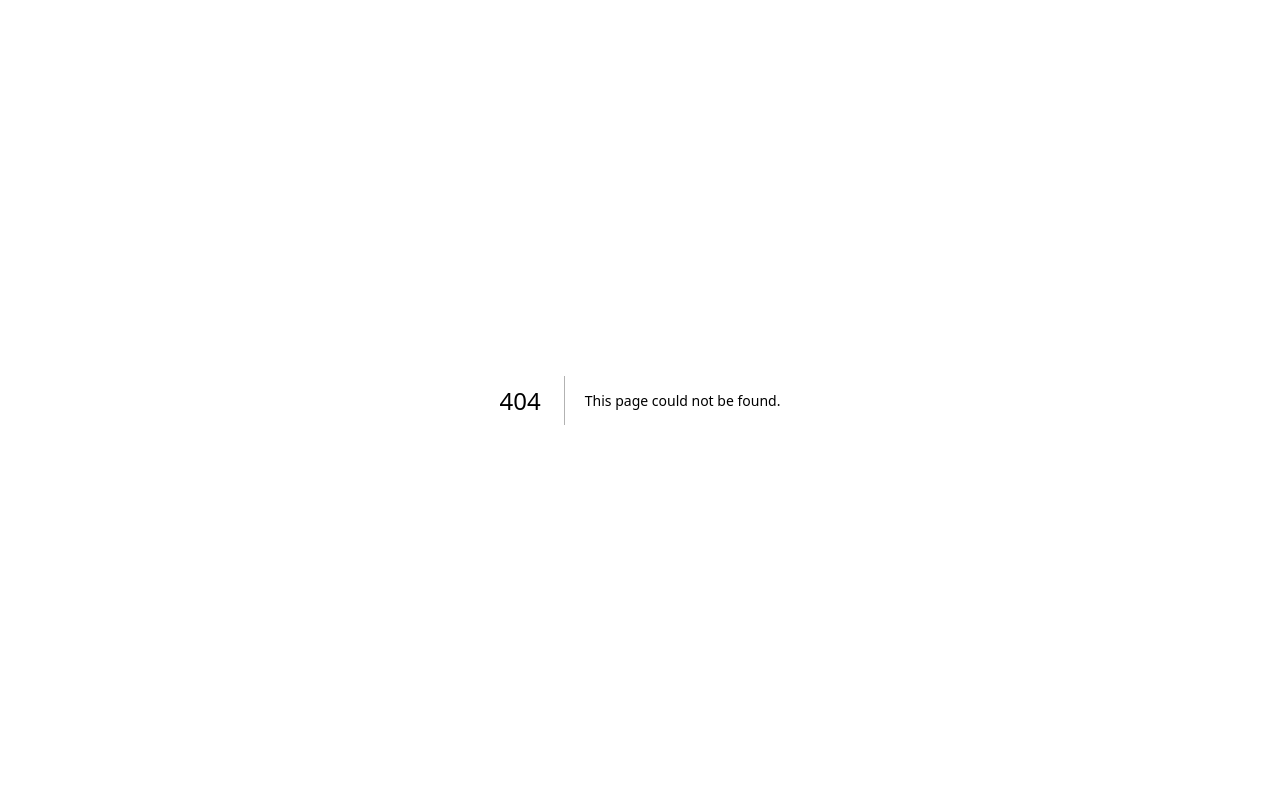
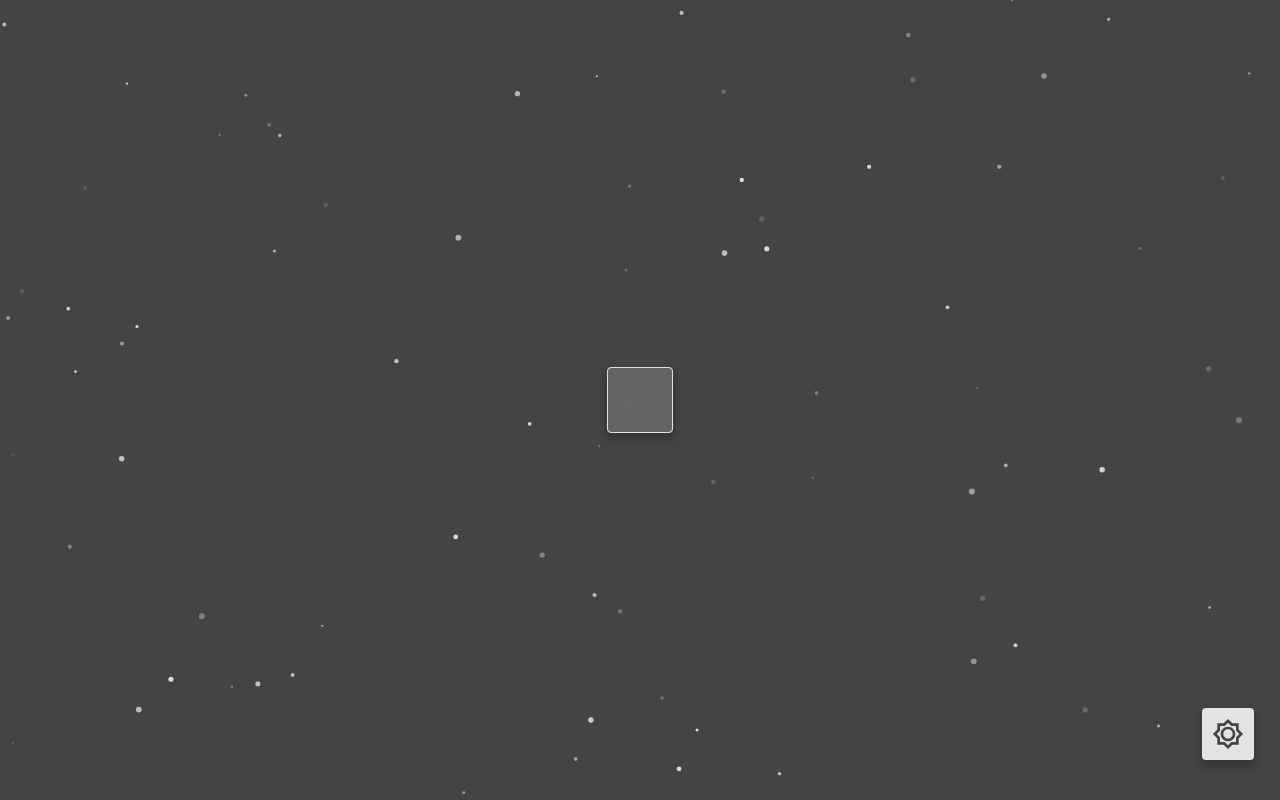
Before and after one commit to pjchronic/app-hecate, a Next.js app: page /public in a window 1280 px wide. Before the commit this address had no page. Built offline with nearby package versions, Linux system fonts and the light colour scheme.

Commit message:
atribuindo rotas publicas e organizando arquitetura da aplicacao

```diff
--- a/src/Components/Buttons/ThemeButton/ThemeButton.tsx
+++ b/src/Components/Buttons/ThemeButton/ThemeButton.tsx
@@ -53,7 +53,7 @@ const ContainerBtn = styled.div.withConfig({
   &:hover {
     transform: scale(1.2);
     color: ${(props) => props.colorHv};
-    background-color: ${theme.colors.papyrusBase};
+    background-color: ${theme.colors.greyBase};
   }
 `;
 const ThemeButton: React.FC<ThemeButtonInterface> = ({ onClick, themeBtn }) => {
--- /dev/null
+++ b/src/app/public/layout.tsx
@@ -0,0 +1,49 @@
+"use client";
+import ThemeButton, {
+  ThemeButtonInterface,
+} from "@/Components/Buttons/ThemeButton/ThemeButton";
+import Container from "@/Components/Container/Container";
+import ParticlesBackground, {
+  ParticlesProps,
+} from "@/Components/ParticlesBackground/ParticlesBackground";
+import { useState } from "react";
+
+interface ModeThemeInterface {
+  btnTheme: ThemeButtonInterface["themeBtn"];
+  backgroundTheme: ParticlesProps["backgroundTheme"];
+}
+
+const dark: ModeThemeInterface = {
+  btnTheme: "darkTheme",
+  backgroundTheme: "dark mode",
+};
+
+const ligth: ModeThemeInterface = {
+  btnTheme: "ligthTheme",
+  backgroundTheme: "light mode",
+};
+
+export default function PublicLayout({
+  children,
+}: {
+  children: React.ReactNode;
+}) {
+  const [modeTheme, setModeTheme] = useState<ModeThemeInterface>(dark);
+
+  const handleTheme = () => {
+    setModeTheme((prev) => (prev === dark ? ligth : dark));
+  };
+
+  return (
+    <>
+      <ParticlesBackground
+        id="particles"
+        backgroundTheme={modeTheme.backgroundTheme}
+      />
+      <Container as="main" height="100%">
+        {children}
+        <ThemeButton onClick={handleTheme} themeBtn={modeTheme.btnTheme} />
+      </Container>
+    </>
+  );
+}
--- /dev/null
+++ b/src/app/public/page.tsx
@@ -0,0 +1,21 @@
+"use client"
+
+import Container from "@/Components/Container/Container";
+import { theme } from "@/theme/Theme";
+
+
+export default function Login() {
+
+    return(
+        <>
+        <Container
+          as="section"
+          widthMax="425px"
+          radius
+          shadow
+          sx={`background-color: rgba(227, 227, 227, 0.2); backdrop-filter: blur(5px); border: 1px solid ${theme.colors.baseWhite}`}
+        ></Container>
+        </>
+
+    );
+}
```
Also changed, not shown: src/app/page.tsx (+9 -47 lines).
